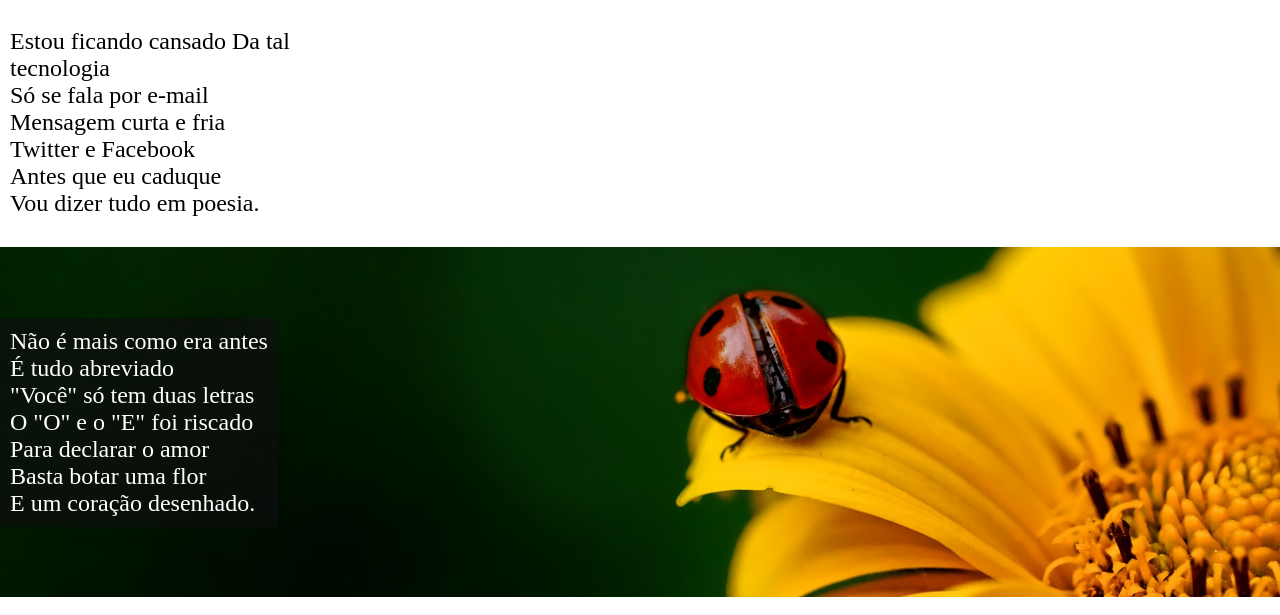
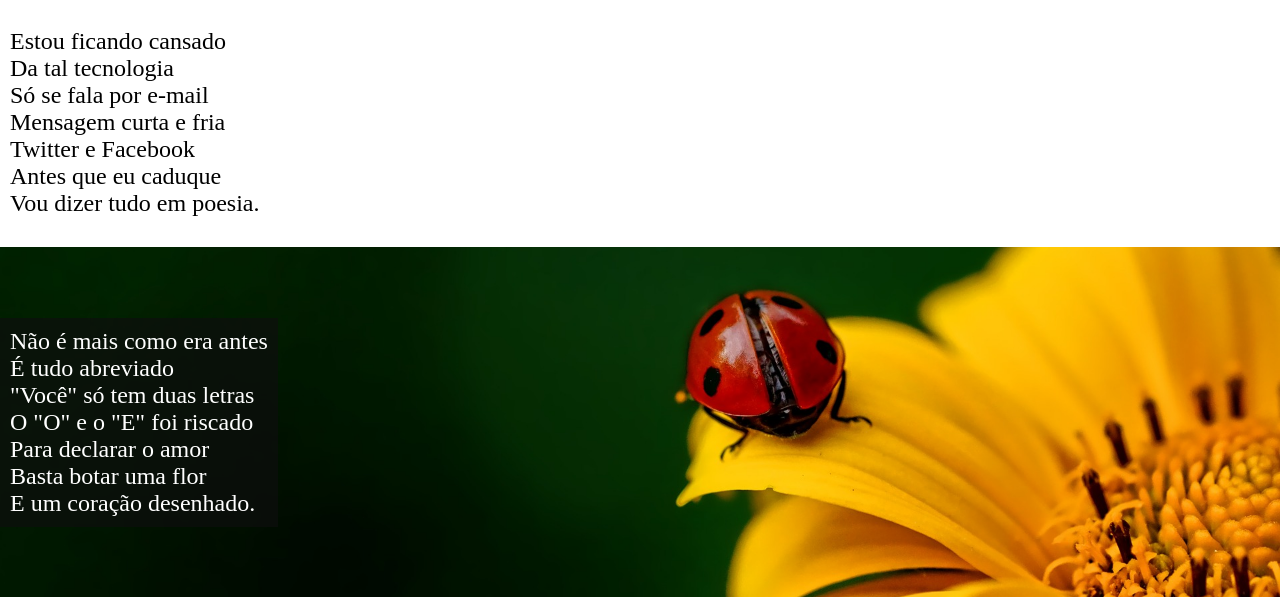
Before and after one commit to Alvaro-code021/cordel, a plain HTML site: page index.html in a window 1280 px wide. Shown: the part 113-728 px from the top of the page. Drawn offline with Linux system fonts and the light colour scheme.

Commit message:
Atualizar o index.html

```diff
--- a/index.html
+++ b/index.html
@@ -15,7 +15,7 @@
     <main>
       <section>
         <p>
-          Estou ficando cansado
+          Estou ficando cansado <br>
 Da tal tecnologia <br>
 Só se fala por e-mail <br>
 Mensagem curta e fria <br>
```
